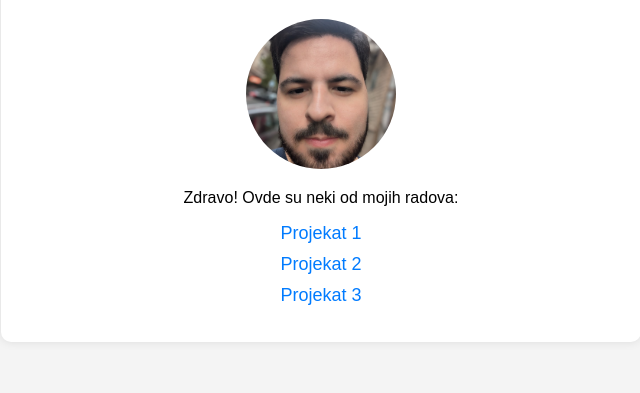
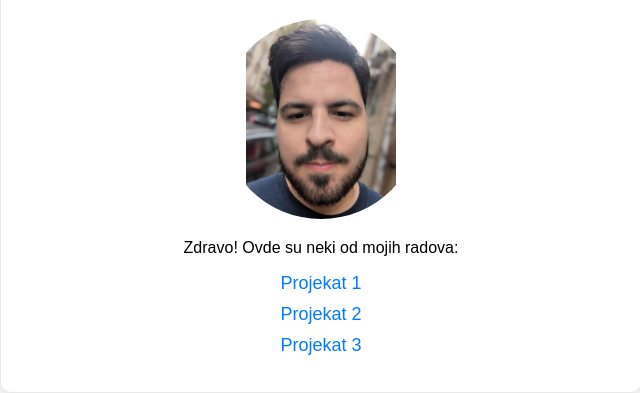
Before and after one commit to MatejaRadicevic/matejaradicevic.github.io, a plain HTML site: page index.html in a window 1280 px wide. Shown: the part 109-502 px from the top of the page, without its empty margins (319-959 px from the left). Drawn offline with Linux system fonts and the light colour scheme.

Commit message:
Update index.html

```diff
--- a/index.html
+++ b/index.html
@@ -20,11 +20,13 @@
             margin: auto;
         }
         img {
-            width: 150px;
-            height: 150px;
+            width: 200px; /* Povećana širina */
+            height: 200px; /* Povećana visina */
             border-radius: 50%;
-            object-fit: cover;
-        }
+            object-fit: contain; /* Sprečava sečenje slike */
+            background-color: white; /* Dodaje belu pozadinu ako slika nije savršeno popunjena */
+            }
+
         ul {
             list-style: none;
             padding: 0;
```
